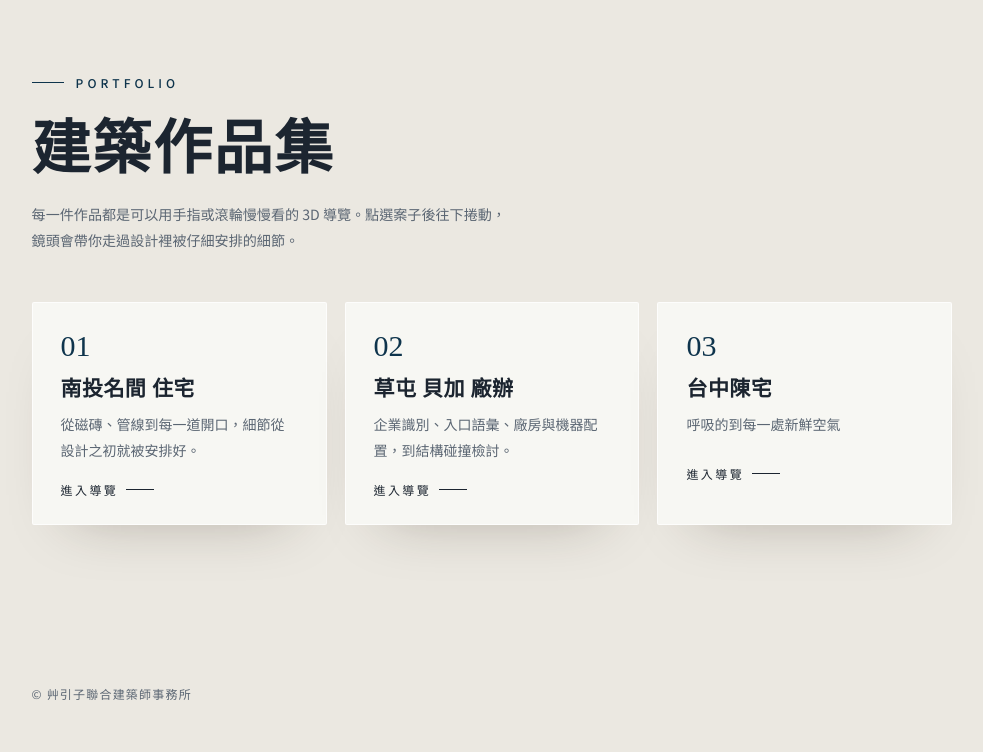
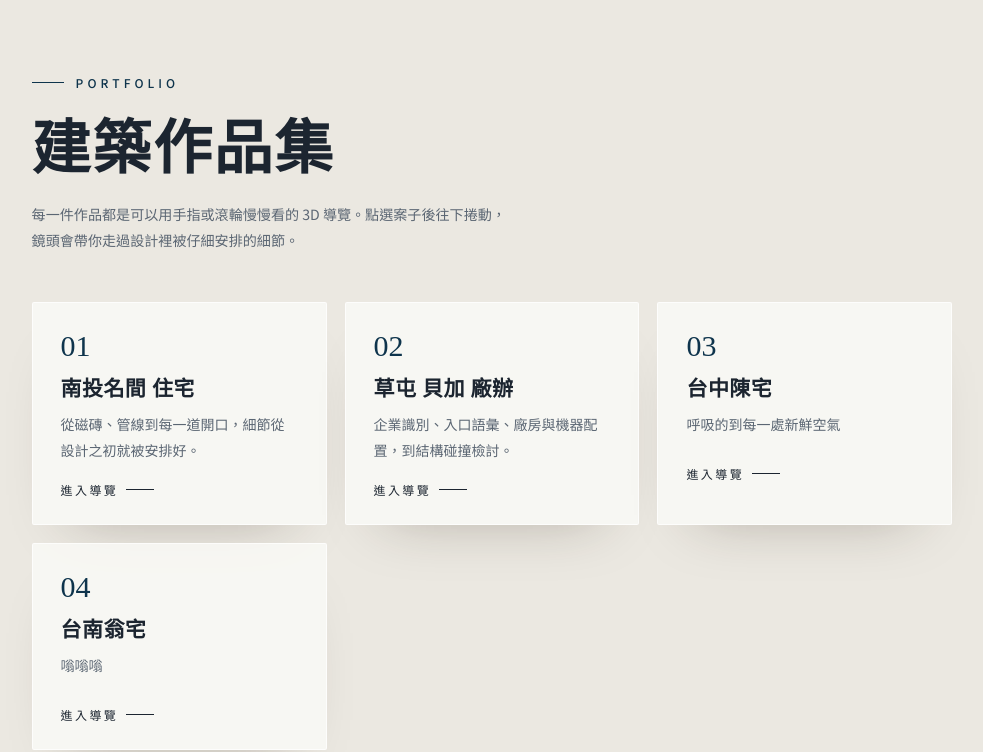
Before and after one commit to 44313-architects/portfolio, a plain HTML site: page index.html in a window 1280 px wide. Shown: the part 78-830 px from the top of the page, without its empty margins (58-1041 px from the left). Before the commit the page ends 800 px from the top, so only its background shows below. Drawn offline with Linux system fonts and the light colour scheme.

Commit message:
首頁清單：台南翁宅

```diff
--- a/index.html
+++ b/index.html
@@ -48,6 +48,7 @@ const PROJECTS = [
   { folder: 'nantou-1230', title: '南投名間 住宅', desc: '從磁磚、管線到每一道開口，細節從設計之初就被安排好。' },
   { folder: 'caotun-beijia', title: '草屯 貝加 廠辦', desc: '企業識別、入口語彙、廠房與機器配置，到結構碰撞檢討。' },
   { folder: 'chenhouse', title: '台中陳宅', desc: '呼吸的到每一處新鮮空氣' },
+  { folder: 'wenghouse', title: '台南翁宅', desc: '嗡嗡嗡' },
 ];
 const grid = document.getElementById('grid');
 PROJECTS.forEach((p, i) => {
```
